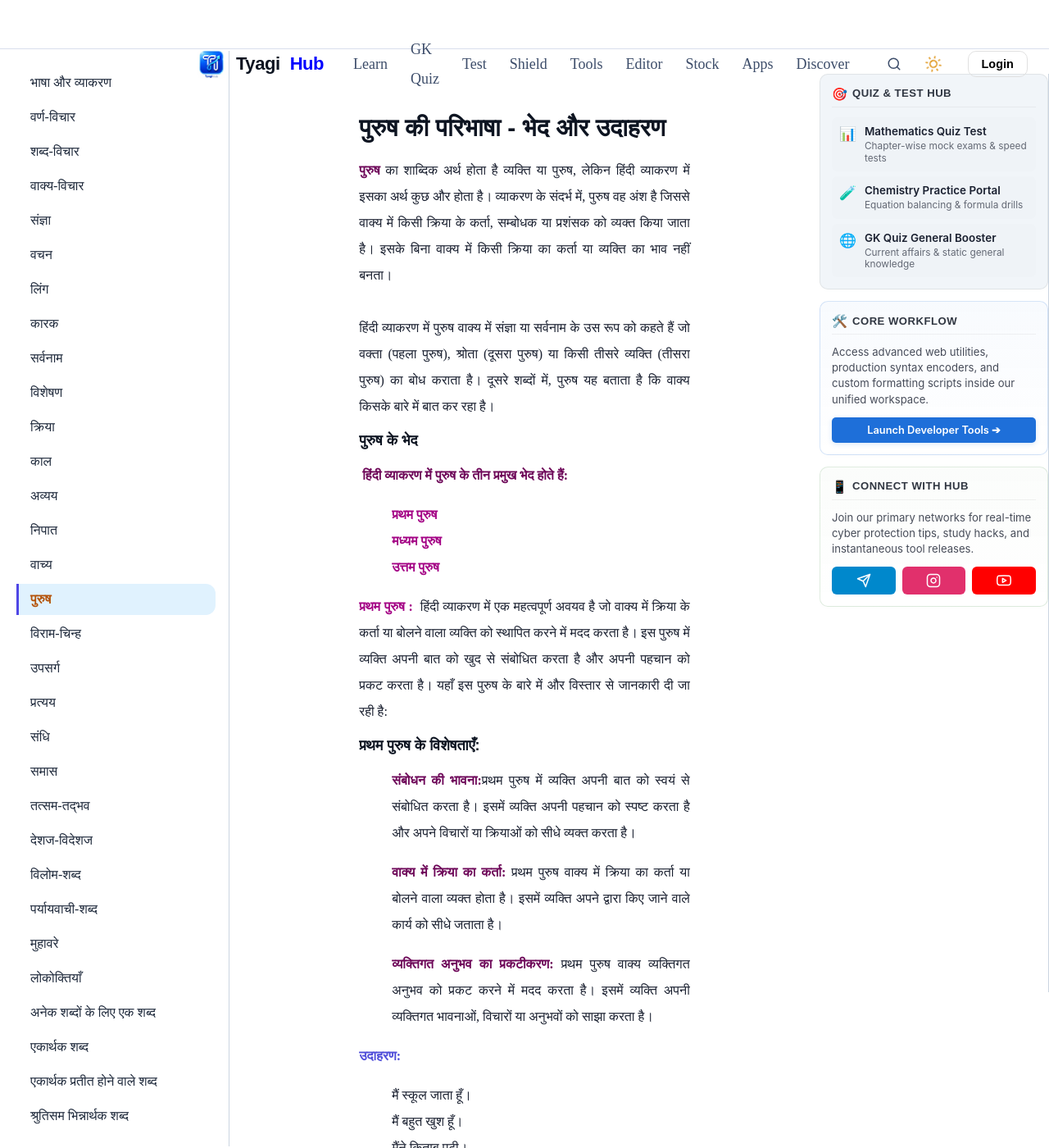
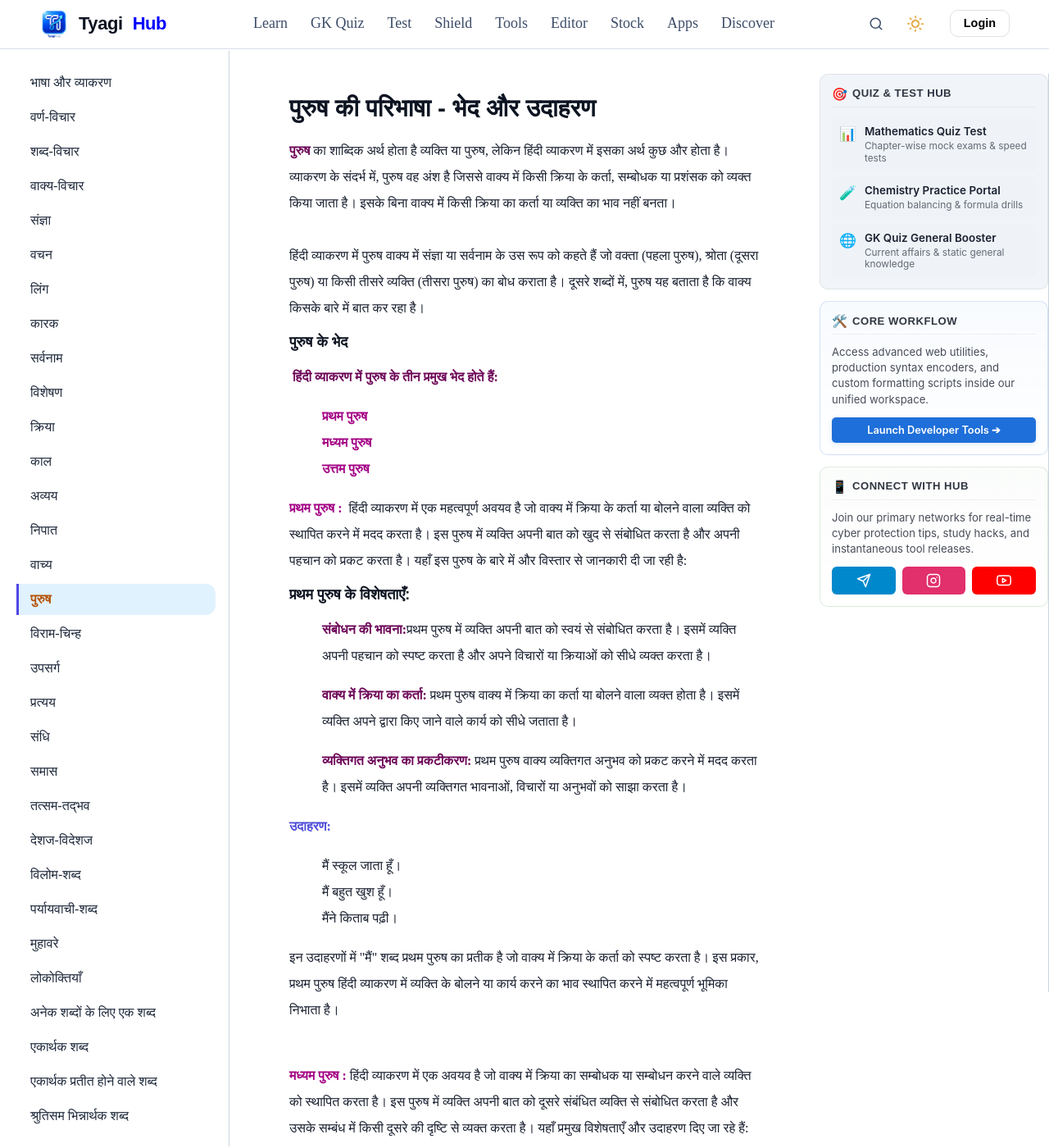
Before and after one commit to HimanshuTyagiJi/TyagiHub, a Jekyll site: the page built from vyakaran/person-in-hindi.html, in a window 1280 px wide and 1400 px high. Shown: the whole window at 82% size. Built offline with Jekyll 4.4.1, drawn with Linux system fonts in a browser that asks for light colours; comment, search, counter and statistics services are not loaded.

Commit message:
Update gklearnstudy.css

```diff
--- a/assets/css/gklearnstudy.css
+++ b/assets/css/gklearnstudy.css
@@ -82,36 +82,6 @@ body,.header,.menu,.search-input,.theme-switcher,.burger,.back-icon,.search-icon
 }
 
 
-.container {
-    width: 65%;
-    margin: 0 auto;
-    padding: 24px 16px;
-    text-align: justify;
-    line-height: 2;
-}
-
-/* When screen is at least 1680px → lock max width at 1050px */
-@media(min-width: 1680px) {
-    .container {
-        width:100%;
-        max-width: 1050px;
-    }
-}
-
-
-
-.
-@media(max-width: 850px) {
-    .container {
-        max-width:98%;
-        margin: 0 auto;
-        padding: 24px 16px;
-        text-align: justify;
-        line-height: 2;
-    }
-
-
-}
 
 
 .btn {
```
